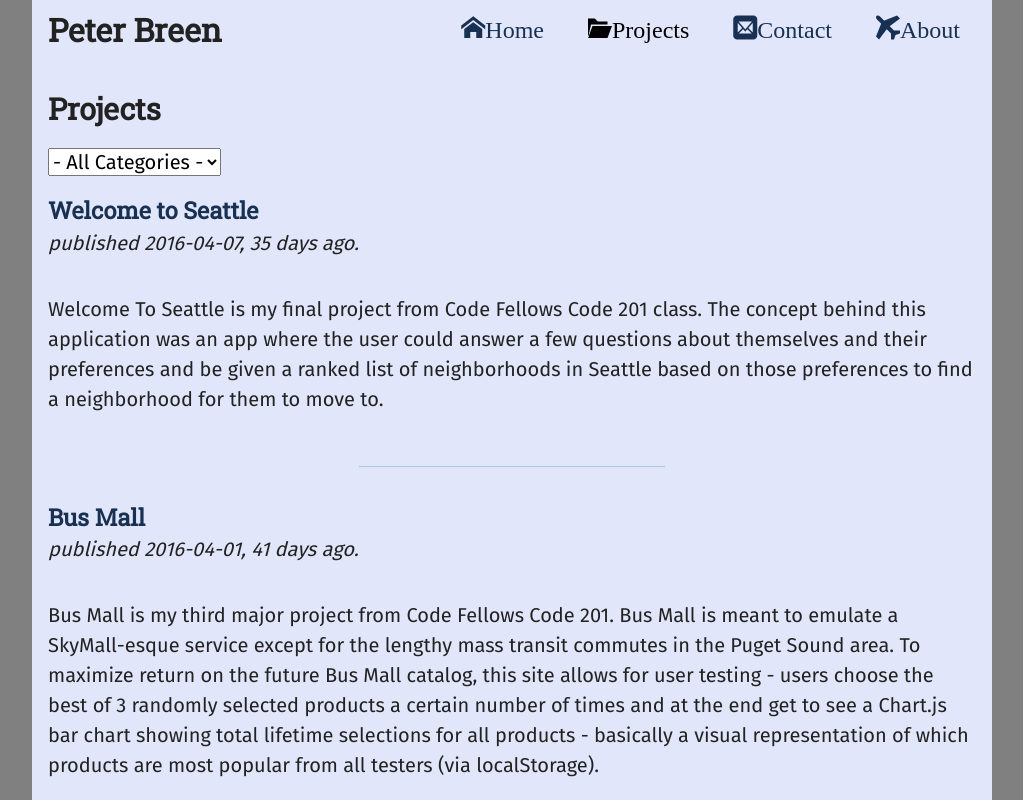
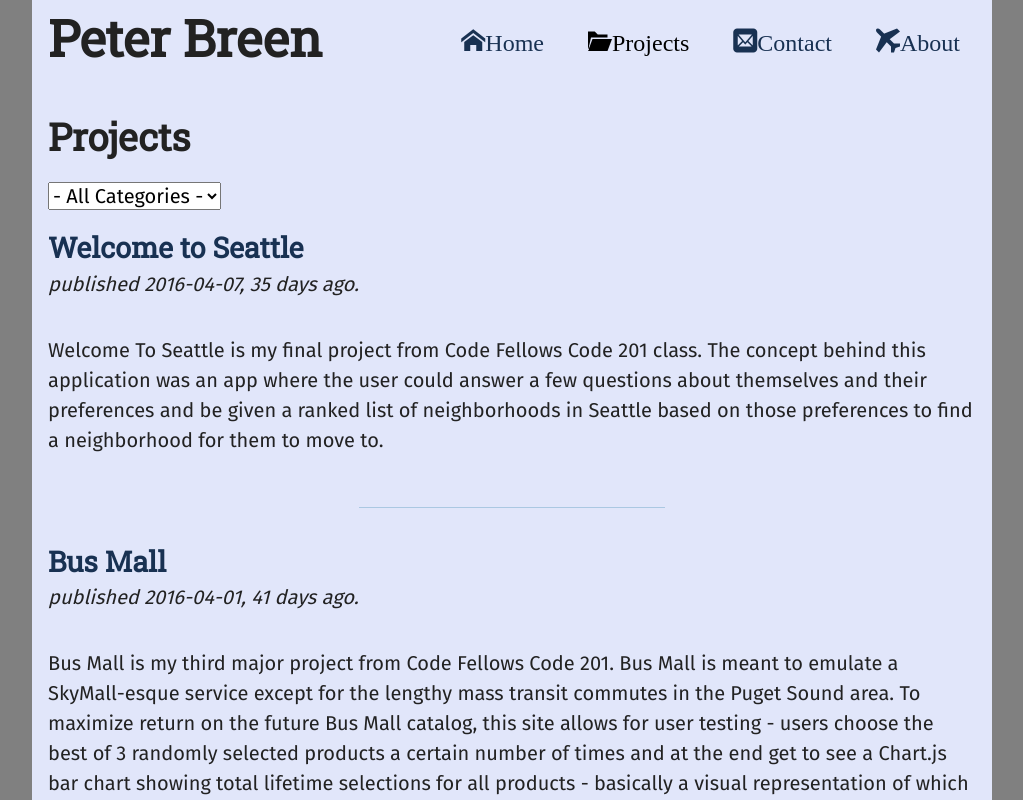
Before and after one commit to PeterBreen/301-portfolio, a plain HTML site: page index.html in a window 1280 px wide. Both pictures are taken after a click on the link "Projects". Shown: the top 800 px of the page, without its empty margins (128-1151 px from the left). Drawn offline with Linux system fonts and the light colour scheme; files whose address does not match are found by name.

Commit message:
scales fonts to perfect fourth typescale, fixes nav padding after scale change

```diff
--- a/styles/base.css
+++ b/styles/base.css
@@ -32,13 +32,23 @@ body {
   min-height: 100%;
   position: relative;
 }
-h1, h2, h3, h4, h5, h6 {
+h1, h2, h3, h4 {
   font-family: "Roboto Slab", serif;
 }
 h1 {
   display: inline-block;
-  padding-top: 0.4rem;
   margin-left: 1rem;
+  font-size: 3.157rem;
+  line-height: 4.75rem;
+}
+h2 {
+  font-size: 2.369rem;
+}
+h3 {
+  font-size: 1.777rem;
+}
+h4 {
+  font-size: 1.333rem;
 }
 img {
   max-width: 100%;
--- a/styles/layout.css
+++ b/styles/layout.css
@@ -10,3 +10,6 @@ section h2, select {
 .nav-menu, .icon-menu {
   padding-right: 1rem;
 }
+.nav-menu {
+  padding-top:0.8125rem;
+}
```
